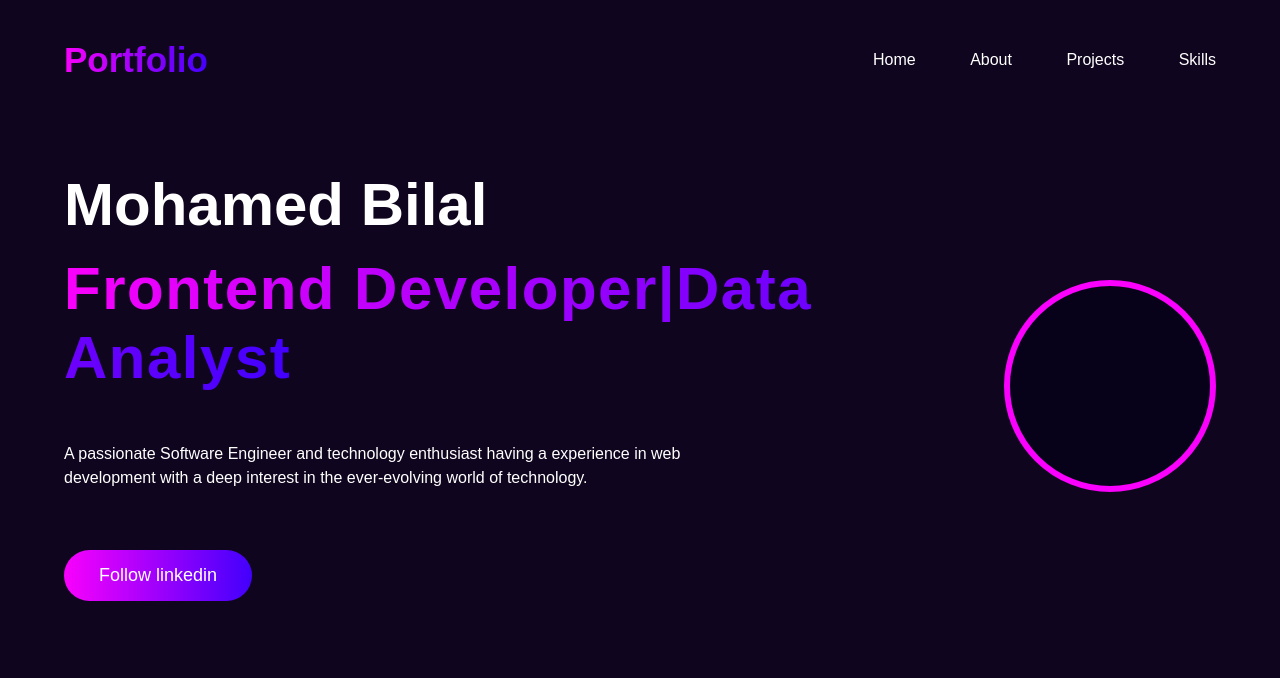
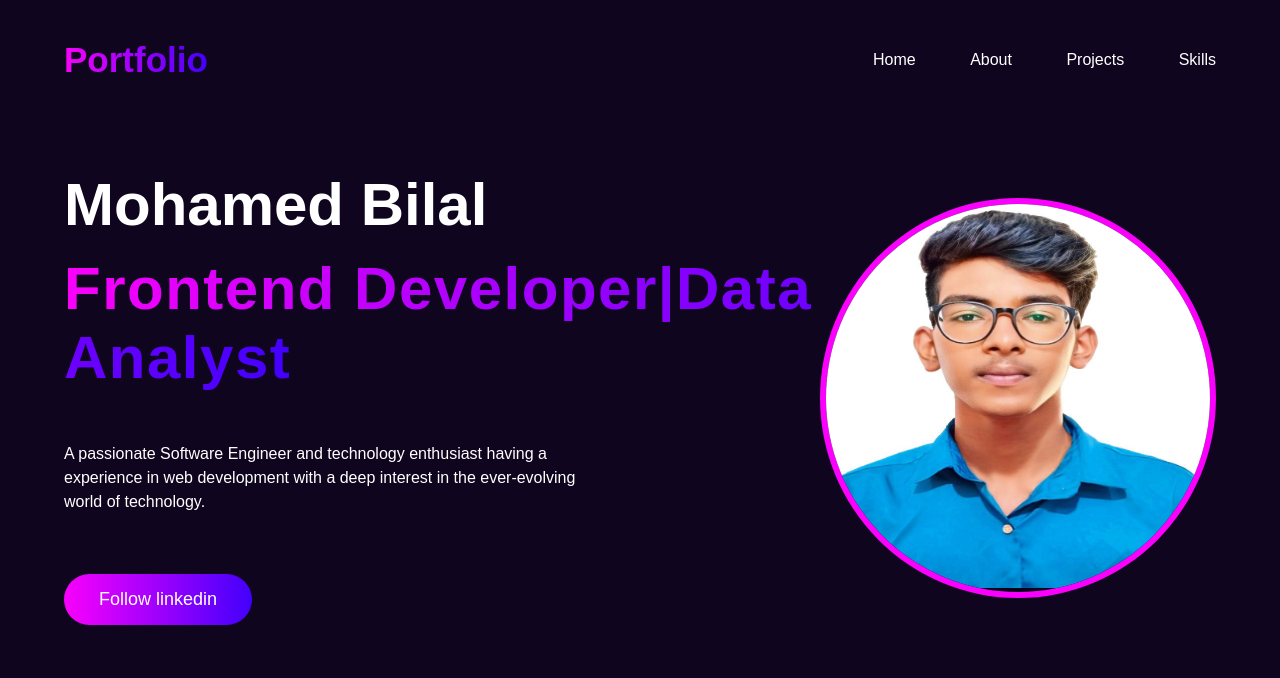
Before and after one commit to MDB911522/My-portfolio-, a plain HTML site: page index.html in a window 1280 px wide. Shown: the top 678 px of the page. Drawn offline with Linux system fonts and the light colour scheme.

Commit message:
Update index.html

```diff
--- a/index.html
+++ b/index.html
@@ -4,7 +4,7 @@
     <meta charset="UTF-8" />
     <meta http-equiv="X-UA-Compatible" content="IE=edge" />
     <meta name="viewport" content="width=device-width, initial-scale=1.0" />
-    <title>Mohaed Bilal - PORTFOLIO</title>
+    <title>Mohamed Bilal-Portfolio</title>
     <meta name="description" content="Hire a frontend developer for your company or your project" />
     <link rel="stylesheet" href="https://cdnjs.cloudflare.com/ajax/libs/font-awesome/6.4.0/css/all.min.css" />
     <style>
@@ -350,10 +350,10 @@
                     having a experience in web development with a deep interest in the ever-evolving world of technology.
 
                 </p>
-                <a href="https://www.linkedin.com/in/ashishfgiet/" class="btn">Follow linkedin</a>
+                <a href="https://www.linkedin.com/in/mohamed-bilal-b2a8ba361/" class="btn">Follow linkedin</a>
             </div>
             <div class="hero-img">
-                <img src="image/bilal.JPG" alt="bilal" />
+                <img src="bilal.JPG" alt="bilal" />
             </div>
         </div>
 
```
